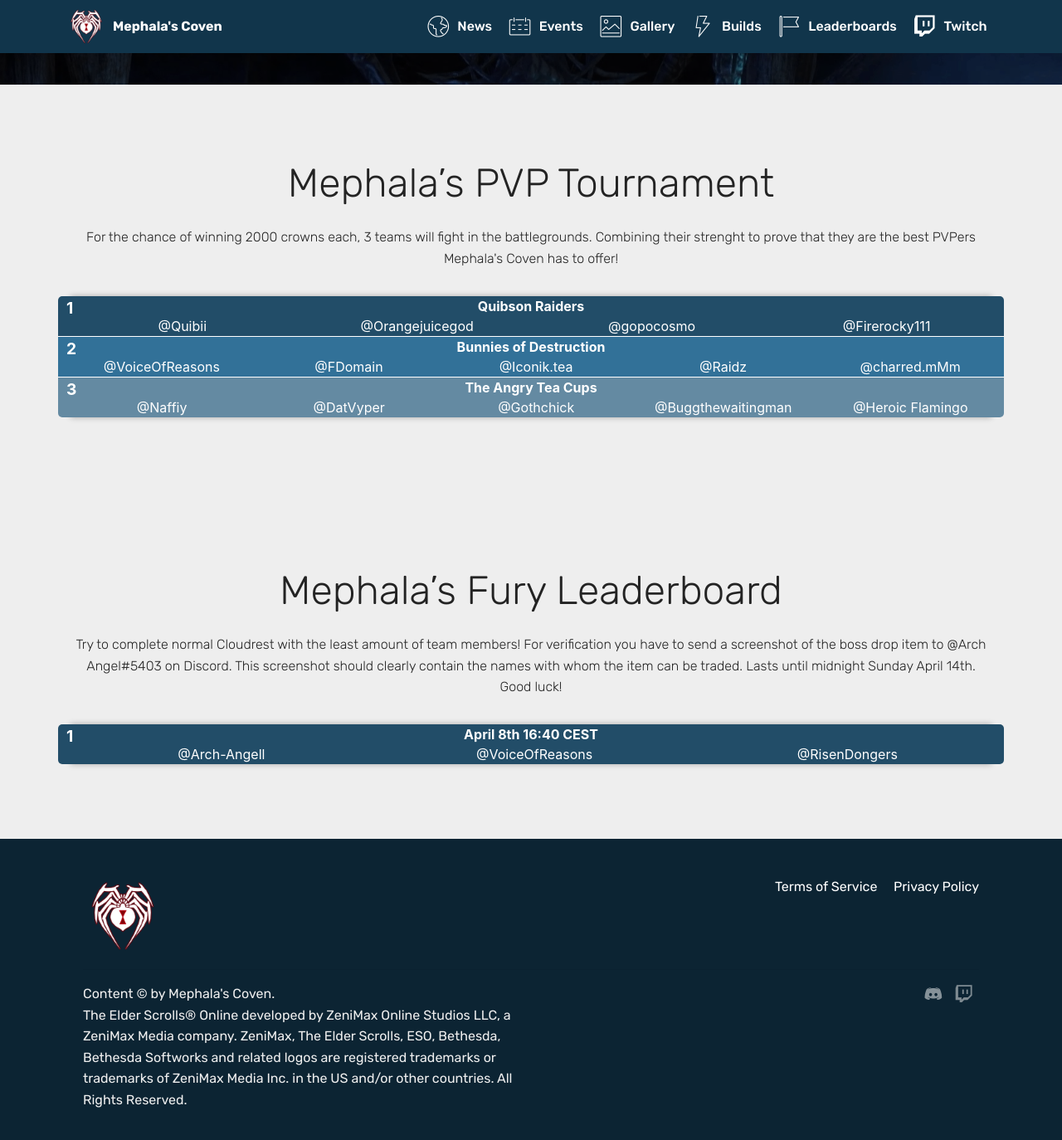
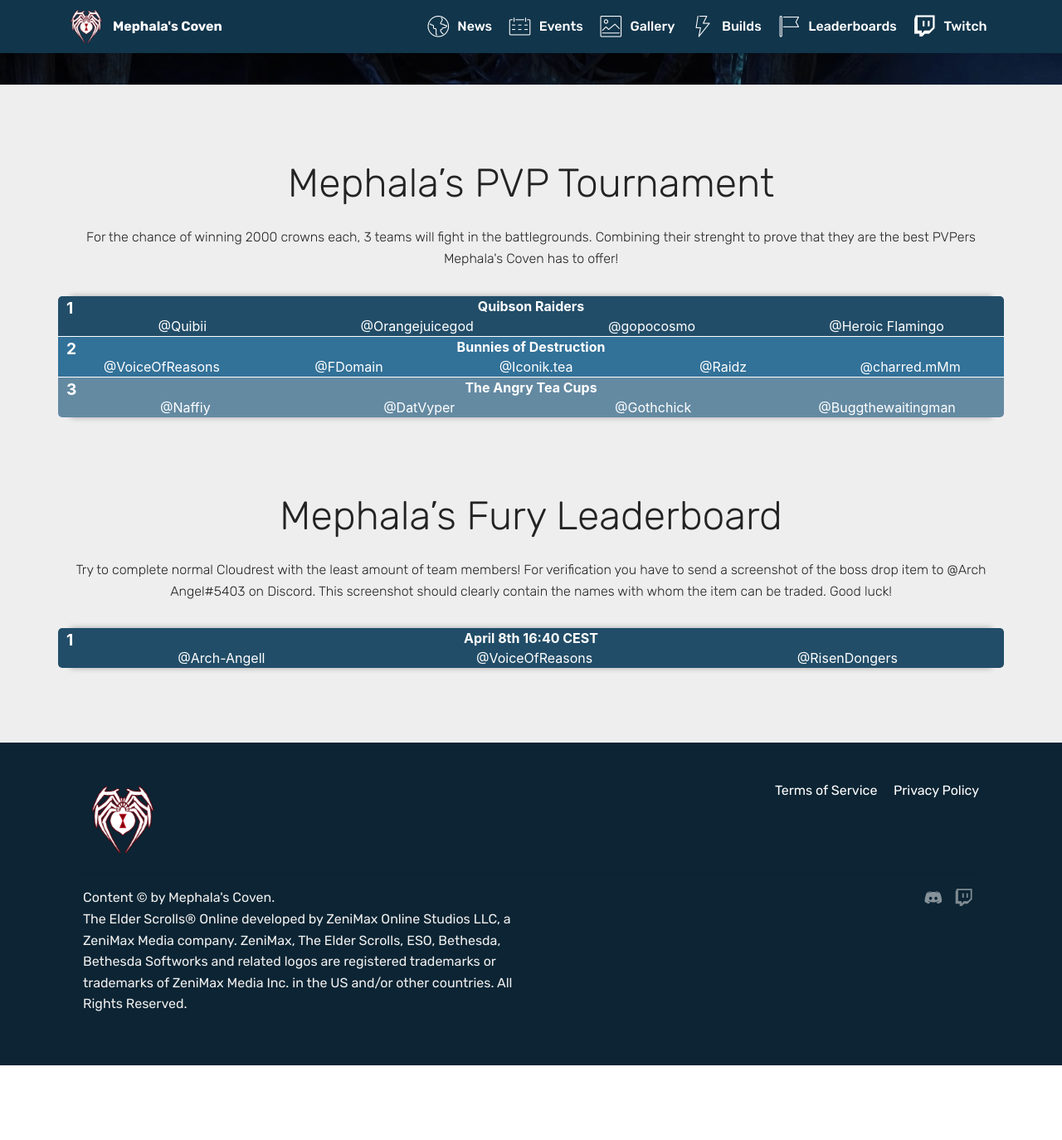
Before and after one commit to Azpet/mephalascoven, a Jekyll site: the page built from leaderboards/index.html, in a window 1280 px wide and 1400 px high, scrolled down 289 px. Shown: the top 1374 px of the window at 83% size. Built offline with Jekyll 4.4.1, drawn with Linux system fonts in a browser that asks for light colours; nearby versions of some CDN libraries; some web fonts are replaced; after the commit the page ends 1573 px from its top, so only the background shows below that.

Commit message:
Updated leaderboard.
Made leaderboard page look better

```diff
--- a/_sass/leaderboard.scss
+++ b/_sass/leaderboard.scss
@@ -1,6 +1,11 @@
 .leaderboard {
-    padding-top: 90px;
-    padding-bottom: 90px;
+    padding-top: 45px;
+    padding-bottom: 45px;
+
+    & .leaderboard-category {
+        padding-top: 45px;
+        padding-bottom: 45px;
+    }
 
     & .board {
         margin: 0 auto;
--- a/leaderboards/index.html
+++ b/leaderboards/index.html
@@ -19,7 +19,8 @@ id: challenges
     </div>
 </section>
 
-<section class="pvp-leaderboard leaderboard">
+<section class="leaderboard">
+    <div class="pvp-leaderboard leaderboard-category">
         <div class="container align-center">
             <h2 class="pb-3 mbr-fonts-style mbr-section-title display-2">Mephala’s PVP Tournament</h2>
             <p class="mbr-text align-center pb-3 mbr-fonts-style display-4">For the chance of winning 2000 crowns each, 3 teams will fight in the battlegrounds. Combining their strenght to prove that they are the best PVPers Mephala's Coven has to offer!</p>
@@ -41,12 +42,12 @@ id: challenges
                 {% endfor %}
             </div>
         </div>
-</section>
+    </div>
 
-<section class="fury-leaderboard leaderboard">
+    <div class="fury-leaderboard leaderboard-category">
         <div class="container align-center">
             <h2 class="pb-3 mbr-fonts-style mbr-section-title display-2">Mephala’s Fury Leaderboard</h2>
-        <p class="mbr-text align-center pb-3 mbr-fonts-style display-4">Try to complete normal Cloudrest with the least amount of team members! For verification you have to send a screenshot of the boss drop item to @Arch Angel#5403 on Discord. This screenshot should clearly contain the names with whom the item can be traded. Lasts until midnight Sunday April 14th. Good luck!</p>
+            <p class="mbr-text align-center pb-3 mbr-fonts-style display-4">Try to complete normal Cloudrest with the least amount of team members! For verification you have to send a screenshot of the boss drop item to @Arch Angel#5403 on Discord. This screenshot should clearly contain the names with whom the item can be traded. Good luck!</p>
             <div class="board">
                 {% assign count = 0 %}
                 {% for post in site.posts reversed %}
@@ -65,4 +66,5 @@ id: challenges
                 {% endfor %}
             </div>
         </div>
+    </div>
 </section>
```
Also changed, not shown: _posts/pvptournament/1998-01-01-1st.md (+1 -1 lines), _posts/pvptournament/1998-01-01-3rd.md (+0 -1 lines). Lines whose indentation alone changed are shown as unchanged.
